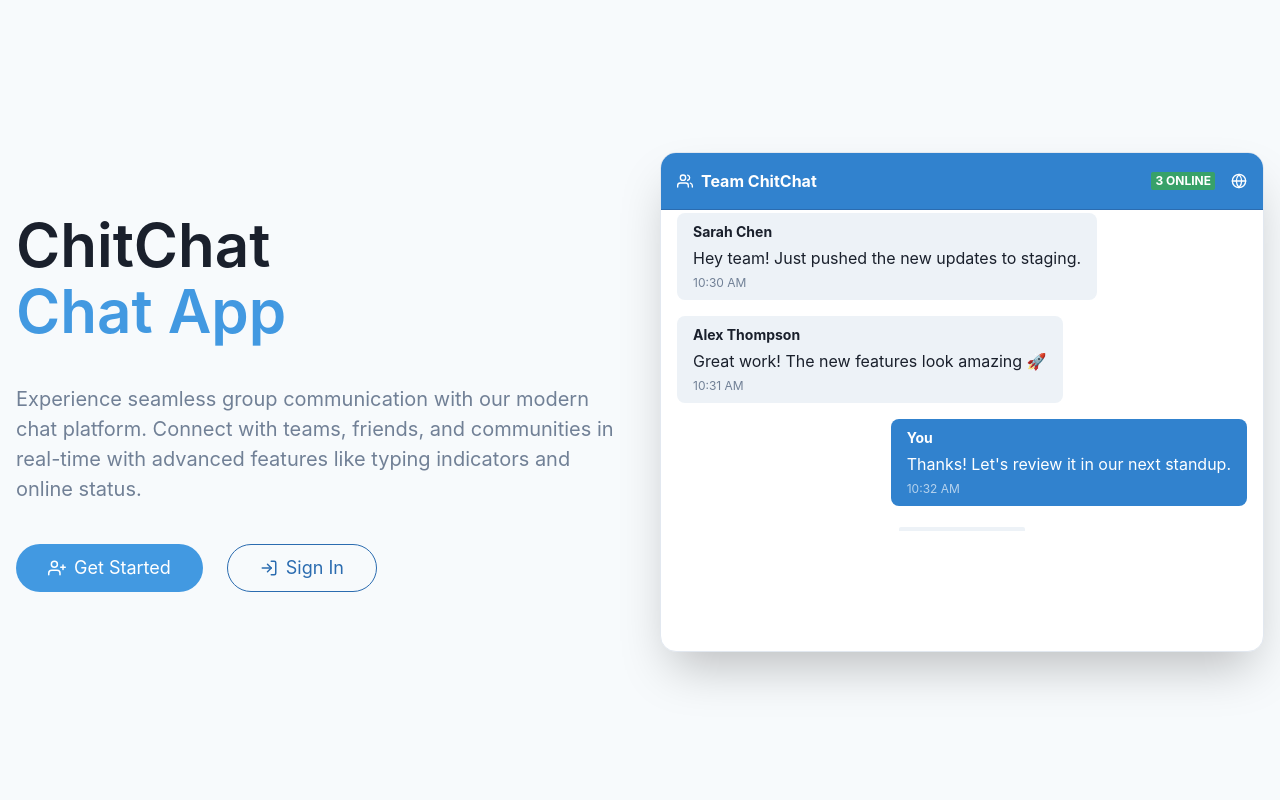
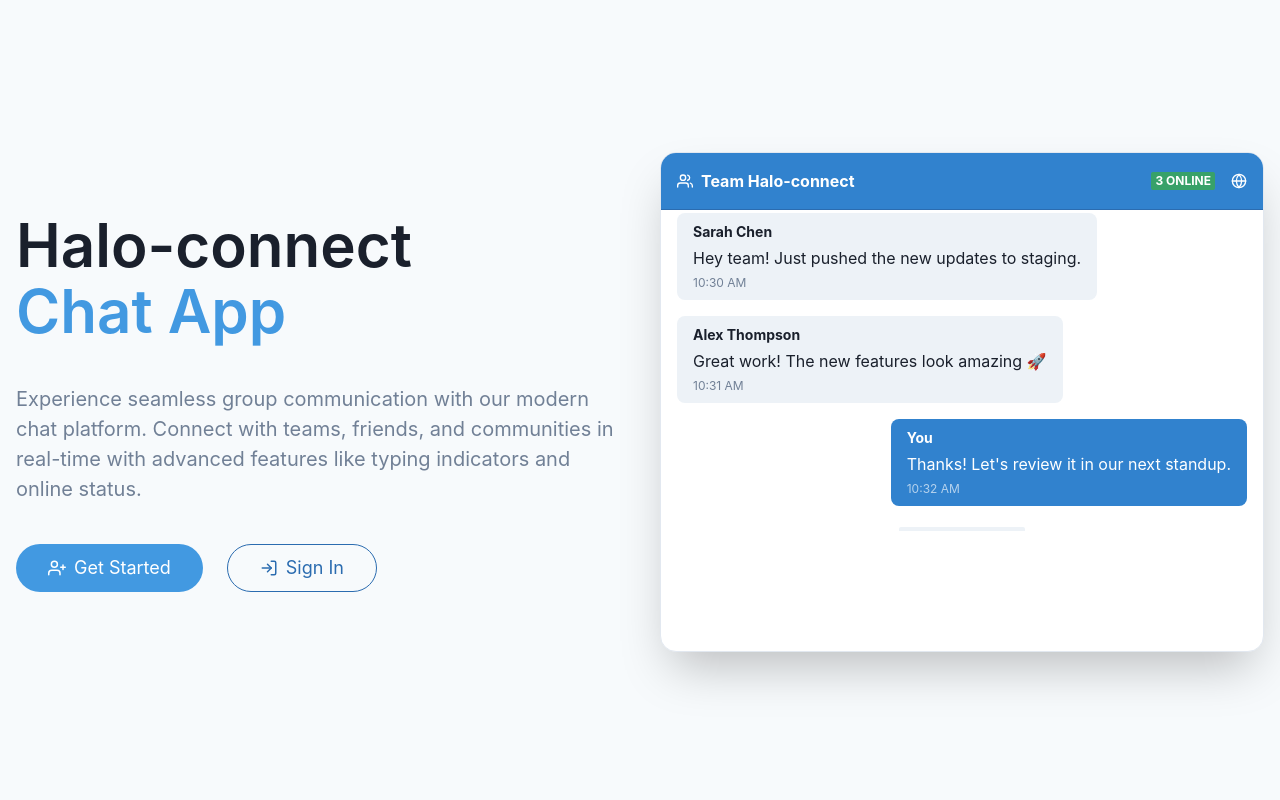
Before and after one commit to kkkalpana/chat-app, a React (Vite) app in the folder client/: page / in a window 1280 px wide. Shown: the top 800 px of the page. Built offline with nearby package versions, Linux system fonts and the light colour scheme.

Commit message:
updated name

```diff
--- a/client/src/pages/LandingPage.jsx
+++ b/client/src/pages/LandingPage.jsx
@@ -135,7 +135,7 @@ export default function LandingPage() {
                   zIndex: -1,
                 }}
               >
-                ChitChat
+                Halo-connect
               </Text>
               <br />
               <Text as="span" color="blue.400">
@@ -216,7 +216,7 @@ export default function LandingPage() {
                 <HStack justify="space-between">
                   <HStack>
                     <Icon as={FiUsers} />
-                    <Text fontWeight="bold">Team ChitChat</Text>
+                    <Text fontWeight="bold">Team Halo-connect</Text>
                   </HStack>
                   <HStack spacing={4}>
                     <Badge colorScheme="green" variant="solid">
```
